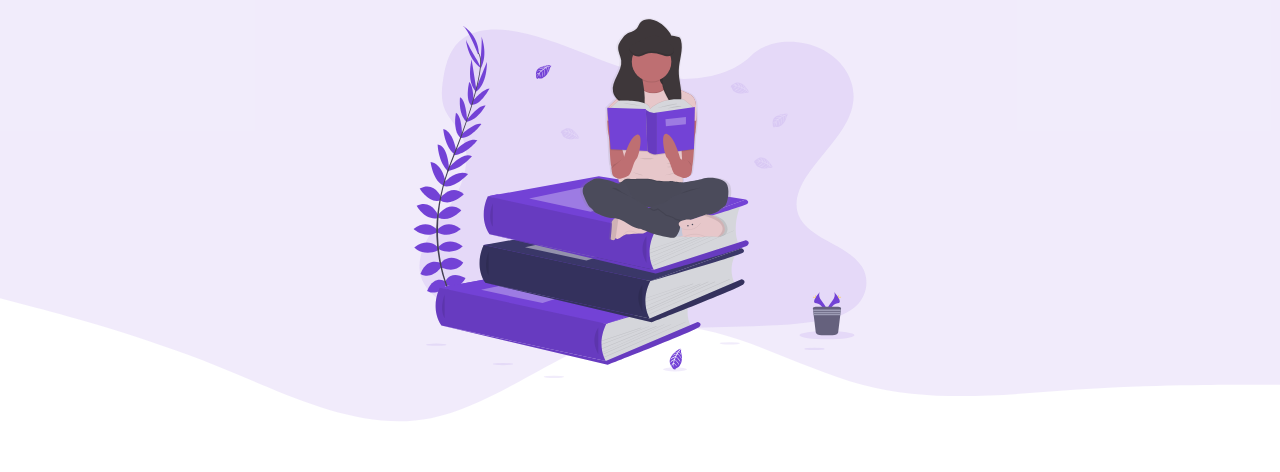
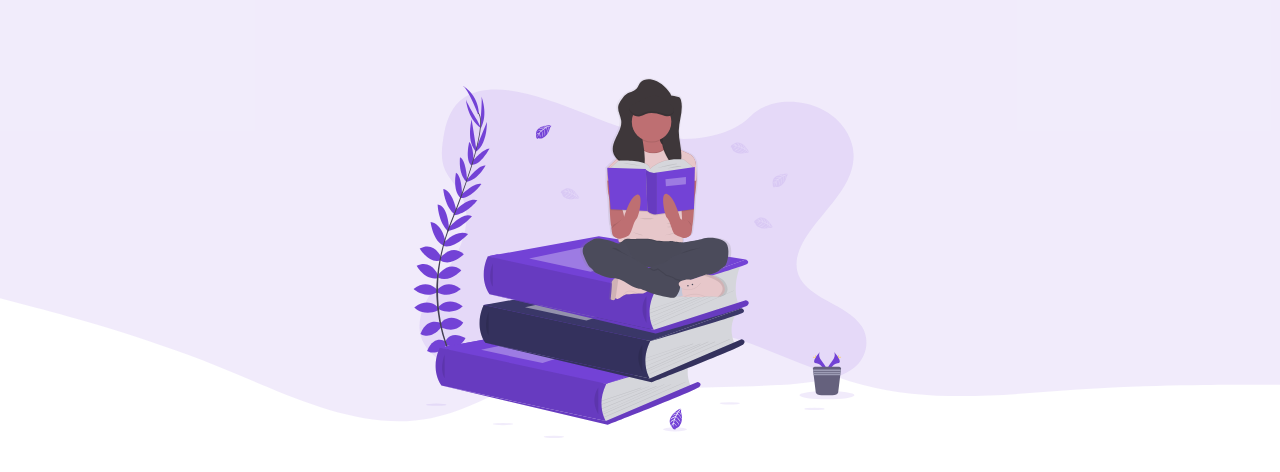
Before and after one commit to heldernovo/eCommerce, a plain HTML site: page index.html in a window 1280 px wide. Shown: the part 378-850 px from the top of the page. Drawn offline with Linux system fonts and the light colour scheme.

Commit message:
Atualizar o styles.css

```diff
--- a/styles.css
+++ b/styles.css
@@ -159,8 +159,8 @@ header {
   width: 100%;
   max-width: 720px;
   margin: 0 auto;
-  height: 100%;
-  max-height: 100vh;
+  /* height: 100%; */
+  height: 100vh;
   display: flex;
   flex-direction: column;
   justify-content: space-around;
```
